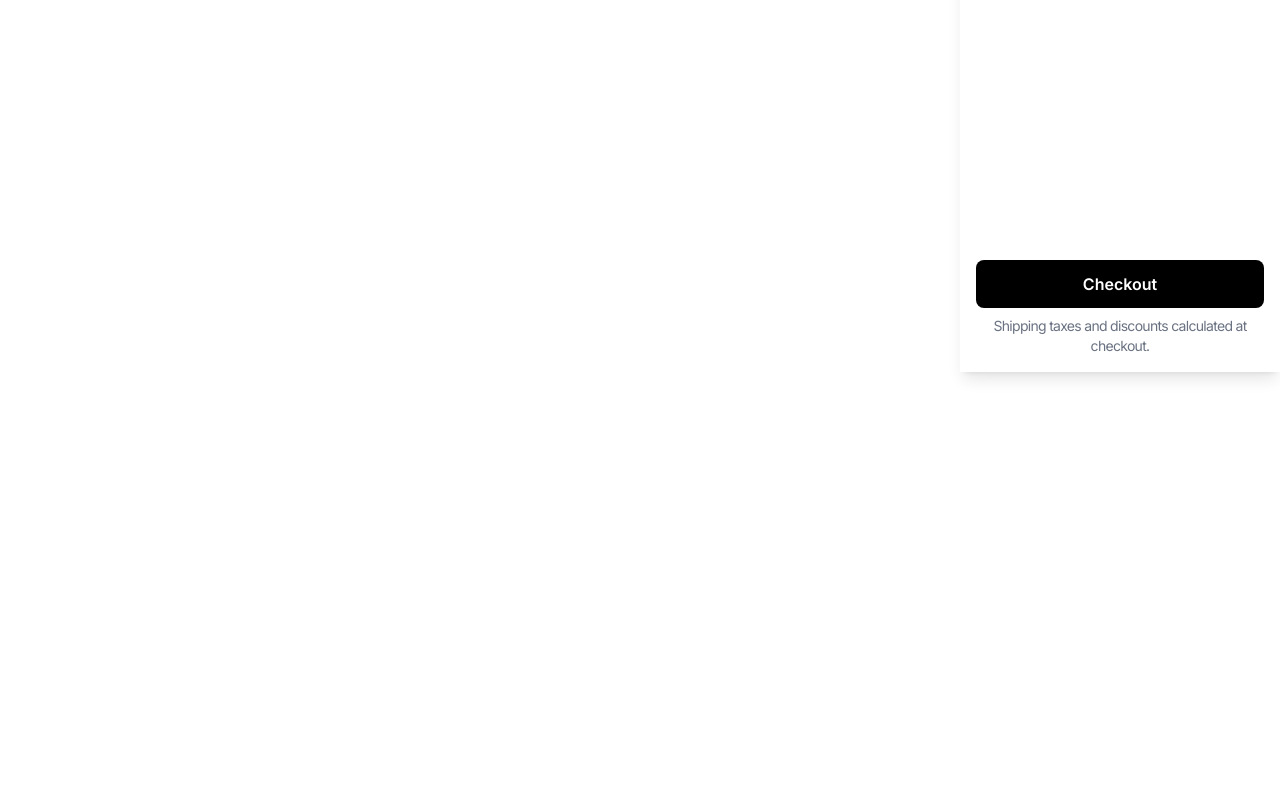
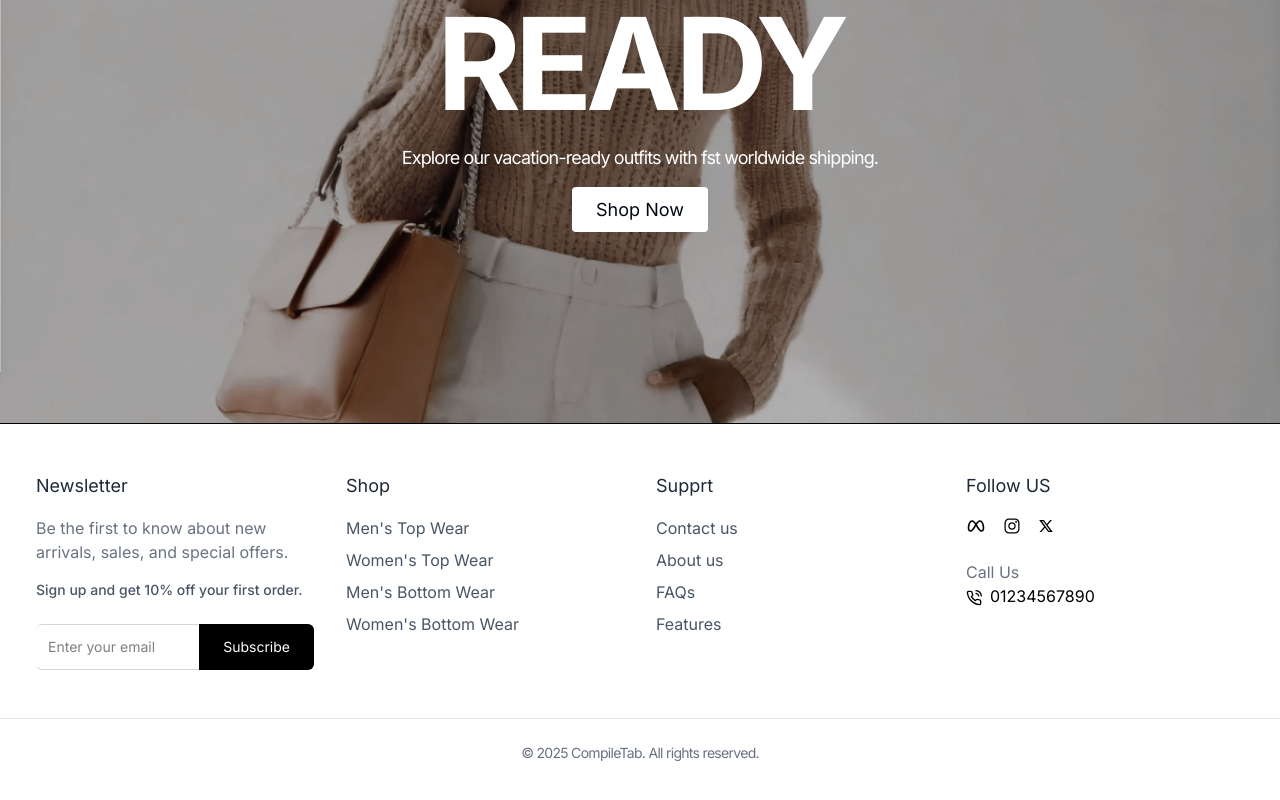
Before and after one commit to AbhinavAjGaur/E-commerce-website, a React (Vite) app in the folder client/: page / in a window 1280 px wide. Shown: the part 428-1228 px from the top of the page. Before the commit the page ends 800 px from the top, so only its background shows below. Built offline with nearby package versions, Linux system fonts and the light colour scheme.

Commit message:
project daily update commit

```diff
--- a/client/src/App.tsx
+++ b/client/src/App.tsx
@@ -1,12 +1,13 @@
 import { BrowserRouter, Route, Routes } from "react-router-dom";
 import UserLayout from "./components/Layout/UserLayout";
+import Home from "./pages/Home";
 
 function App() {
   return (
     <BrowserRouter>
       <Routes>
         <Route path="/" element={<UserLayout />}>
-          {/* User Layout */}
+          <Route index element={<Home/>} />
         </Route>
         <Route>{/* Admin Layout */}</Route>
       </Routes>
--- /dev/null
+++ b/client/src/components/Cart/CartContents.tsx
@@ -0,0 +1,67 @@
+import { RiDeleteBinLine } from "react-icons/ri";
+
+const CartContents = () => {
+  const cartProducts = [
+    {
+      productId: 1,
+      name: "T-shirt",
+      size: "M",
+      color: "Red",
+      quantity: 2,
+      price: 19.99,
+      image: "https://picsum.photos/200?random=1",
+      description: "A comfortable red t-shirt made of 100% cotton.",
+    },
+    {
+      productId: 2,
+      name: "Jeans",
+      size: "M",
+      color: "Blue",
+      quantity: 2,
+      price: 19.99,
+      image: "https://picsum.photos/200?random=2",
+      description: "A comfortable red t-shirt made of 100% cotton.",
+    },
+  ];
+  return (
+    <div>
+      {cartProducts.map((product, index) => (
+        <div
+          key={index}
+          className="flex items-start justify-between py-4 border-b"
+        >
+          <div className="flex items-start">
+            <img
+              src={product.image}
+              alt={product.name}
+              className="w-20 h-24 object-cover mr-4 rounded"
+            />
+            <div>
+              <h3>{product.name}</h3>
+              <p className="text-sm text-gray-500">
+                size: {product.size} | color: {product.color}
+              </p>
+              <div className="flex items-center mt-2">
+                <button className="border rounded px-2 py-1 text-xl font-medium">
+                  -
+                </button>
+                <span className="mx-4">{product.quantity}</span>
+                <button className="border rounded px-2 py-1 text-xl font-medium">
+                  +
+                </button>
+              </div>
+            </div>
+          </div>
+          <div>
+            <p>${product.price.toLocaleString()}</p>
+            <button>
+              <RiDeleteBinLine className="h-6 w-6 mt-2 text-red-400"/>
+            </button>
+          </div>
+        </div>
+      ))}
+    </div>
+  );
+};
+
+export default CartContents;
--- /dev/null
+++ b/client/src/components/Common/Footer.tsx
@@ -0,0 +1,133 @@
+import { FiPhoneCall } from "react-icons/fi";
+import { IoLogoInstagram } from "react-icons/io";
+import { RiTwitterXLine } from "react-icons/ri";
+import { TbBrandMeta } from "react-icons/tb";
+import { Link } from "react-router-dom";
+
+const Footer = () => {
+  return (
+    <footer className="border-t py-12">
+      <div className="container mx-auto grid grid-cols-1 md:grid-cols-4 gap-8 px-4 lg:px-9">
+        <div>
+          <h3 className="text-lg text-gray-800 mb-4">Newsletter</h3>
+          <p className="text-gray-500 mb-4">
+            Be the first to know about new arrivals, sales, and special offers.
+          </p>
+          <p className="font-medium text-sm text-gray-600 mb-6">
+            Sign up and get 10% off your first order.
+          </p>
+          <form className="flex">
+            <input
+              type="email"
+              placeholder="Enter your email"
+              className="p-3 w-full text-sm border-t border-b border-gray-300 rounded-l-md focus:outline-none focus:ring-gray-500 transition-all"
+              required
+            />
+            <button
+              type="submit"
+              className="bg-black text-white p-6
+             py-3 text-sm rounded-r-md hover:bg-gray-800 transition-all"
+            >
+              Subscribe
+            </button>
+          </form>
+        </div>
+        {/* Shop link */}
+        <div>
+          <h3 className="text-lg text-gray-800 mb-4"> Shop</h3>
+          <ul className="space-y-2 text-gray-600">
+            <li>
+              <Link to="#" className="hover:text-gray-500 transition-colors">
+                Men's Top Wear
+              </Link>
+            </li>
+            <li>
+              <Link to="#" className="hover:text-gray-500 transition-colors">
+                Women's Top Wear
+              </Link>
+            </li>
+            <li>
+              <Link to="#" className="hover:text-gray-500 transition-colors">
+                Men's Bottom Wear
+              </Link>
+            </li>
+            <li>
+              <Link to="#" className="hover:text-gray-500 transition-colors">
+                Women's Bottom Wear
+              </Link>
+            </li>
+          </ul>
+        </div>
+        {/* Support links */}
+        <div>
+          <h3 className="text-lg text-gray-800 mb-4"> Supprt</h3>
+          <ul className="space-y-2 text-gray-600">
+            <li>
+              <Link to="#" className="hover:text-gray-500 transition-colors">
+                Contact us
+              </Link>
+            </li>
+            <li>
+              <Link to="#" className="hover:text-gray-500 transition-colors">
+                About us
+              </Link>
+            </li>
+            <li>
+              <Link to="#" className="hover:text-gray-500 transition-colors">
+                FAQs
+              </Link>
+            </li>
+            <li>
+              <Link to="#" className="hover:text-gray-500 transition-colors">
+                Features
+              </Link>
+            </li>
+          </ul>
+        </div>
+        {/* follow us */}
+        <div>
+          <h3 className="text-lg text-gray-800 mb-4"> Follow US</h3>
+          <div className="flex items-center space-x-4 mb-6">
+            <a
+              href="https://www.facebook.com"
+              target="_blank"
+              rel="noopener noreferrer"
+              className="hover:text-gray-500"
+            >
+              <TbBrandMeta className="h-5 w-5" />
+            </a>
+            <a
+              href="https://www.facebook.com"
+              target="_blank"
+              rel="noopener noreferrer"
+              className="hover:text-gray-500"
+            >
+              <IoLogoInstagram className="h-5 w-5" />
+            </a>
+            <a
+              href="https://www.facebook.com"
+              target="_blank"
+              rel="noopener noreferrer"
+              className="hover:text-gray-500"
+            >
+              <RiTwitterXLine className="h-4 w-4" />
+            </a>
+          </div>
+          <p className="text-gray-500">Call Us</p>
+          <p>
+            <FiPhoneCall className="inline-block mr-2" />
+            01234567890
+          </p>
+        </div>
+      </div>
+      {/* Footer Bottom */}
+      <div className="container mx-auto mt-12 px-4 lg:px-0 border-t border-gray-200 pt-6">
+        <p className="text-gray-500 text-sm tracking-tighter text-center">
+          © 2025 CompileTab. All rights reserved.
+        </p>
+      </div>
+    </footer>
+  );
+};
+
+export default Footer;
--- a/client/src/components/Layout/CartDrawer.tsx
+++ b/client/src/components/Layout/CartDrawer.tsx
@@ -1,4 +1,5 @@
 import { IoMdClose } from "react-icons/io";
+import CartContents from "../Cart/CartContents";
 
 interface CartDrawerProps {
   drawerOpen: boolean;
@@ -8,7 +9,7 @@ interface CartDrawerProps {
 const CartDrawer = ({ drawerOpen, toggleCartDrawer }: CartDrawerProps) => {
   return (
     <div
-      className={`fixed top-0 right-0 w-3/4 sm:w-1/2 md:w-1/4 h-full bg-white shadow-lg transform transition-transform duration-300 flex flex-col z-50 ${
+      className={`fixed top-0 right-0 w-4/4 sm:w-1/2 md:w-[25rem] h-full bg-white shadow-lg transform transition-transform duration-300 flex flex-col z-50 ${
         drawerOpen ? "translate-x-0" : "translate-x-full"
       }`}
     >
@@ -23,6 +24,7 @@ const CartDrawer = ({ drawerOpen, toggleCartDrawer }: CartDrawerProps) => {
         <h2 className="text-xl font-semibold mb-4">
           Your Cart
         </h2>
+        <CartContents/>
         {/* Component for Cart content */}
       </div>
       {/* checkout button */}
--- /dev/null
+++ b/client/src/components/Layout/Hero.tsx
@@ -0,0 +1,23 @@
+import { Link } from 'react-router-dom'
+import heroImg from '../../assets/hero.png'
+
+const Hero = () => {
+  return (
+    <section className='relative'>
+      <img src={heroImg} alt="hero" className='w-full h-[400px] md:h-[600px] lg:h-[750px] object-cover'/>
+      <div className='absolute inset-0 bg-black/20  flex items-center justify-center'>
+        <div className='text-center text-white p-6'>
+          <h1 className='text-4xl md:text-9xl font-bold tracking-tighter uppercase mb-4'>
+            Vacation <br /> Ready
+          </h1>
+          <p className='text-sm tracking-tighter md:text-lg mb-6'>
+            Explore our vacation-ready outfits with fst worldwide shipping.
+          </p>
+          <Link to="#" className='bg-white text-gray-950 px-6 py-3 rounded-sm text-lg '>Shop Now</Link>
+        </div>
+      </div>
+    </section>
+  )
+}
+
+export default Hero
--- a/client/src/components/Layout/UserLayout.tsx
+++ b/client/src/components/Layout/UserLayout.tsx
@@ -1,3 +1,5 @@
+import { Outlet } from "react-router-dom"
+import Footer from "../Common/Footer"
 import Header from "../Common/Header"
 
 const UserLayout = () => {
@@ -6,7 +8,11 @@ const UserLayout = () => {
     {/* Header */}
     <Header />
     {/* Main Content */}
+    <main>
+      <Outlet/>
+    </main>
     {/* Footer */}
+    <Footer/>
     </>
   )
 }
--- /dev/null
+++ b/client/src/components/Products/GenderCollectionSection.tsx
@@ -0,0 +1,11 @@
+import React from 'react'
+
+const GenderCollectionSection = () => {
+  return (
+    <div>
+
+    </div>
+  )
+}
+
+export default GenderCollectionSection
--- /dev/null
+++ b/client/src/pages/Home.tsx
@@ -0,0 +1,14 @@
+import Hero from "../components/Layout/Hero"
+import GenderCollectionSection from "../components/Products/GenderCollectionSection"
+
+
+const Home = () => {
+  return (
+    <div>
+      <Hero />
+      <GenderCollectionSection />
+    </div>
+  )
+}
+
+export default Home
```
Also changed, not shown: client/src/components/Common/Navbar.tsx (+54 -2 lines), client/src/components/Cart/CartContent.tsx (deleted).
